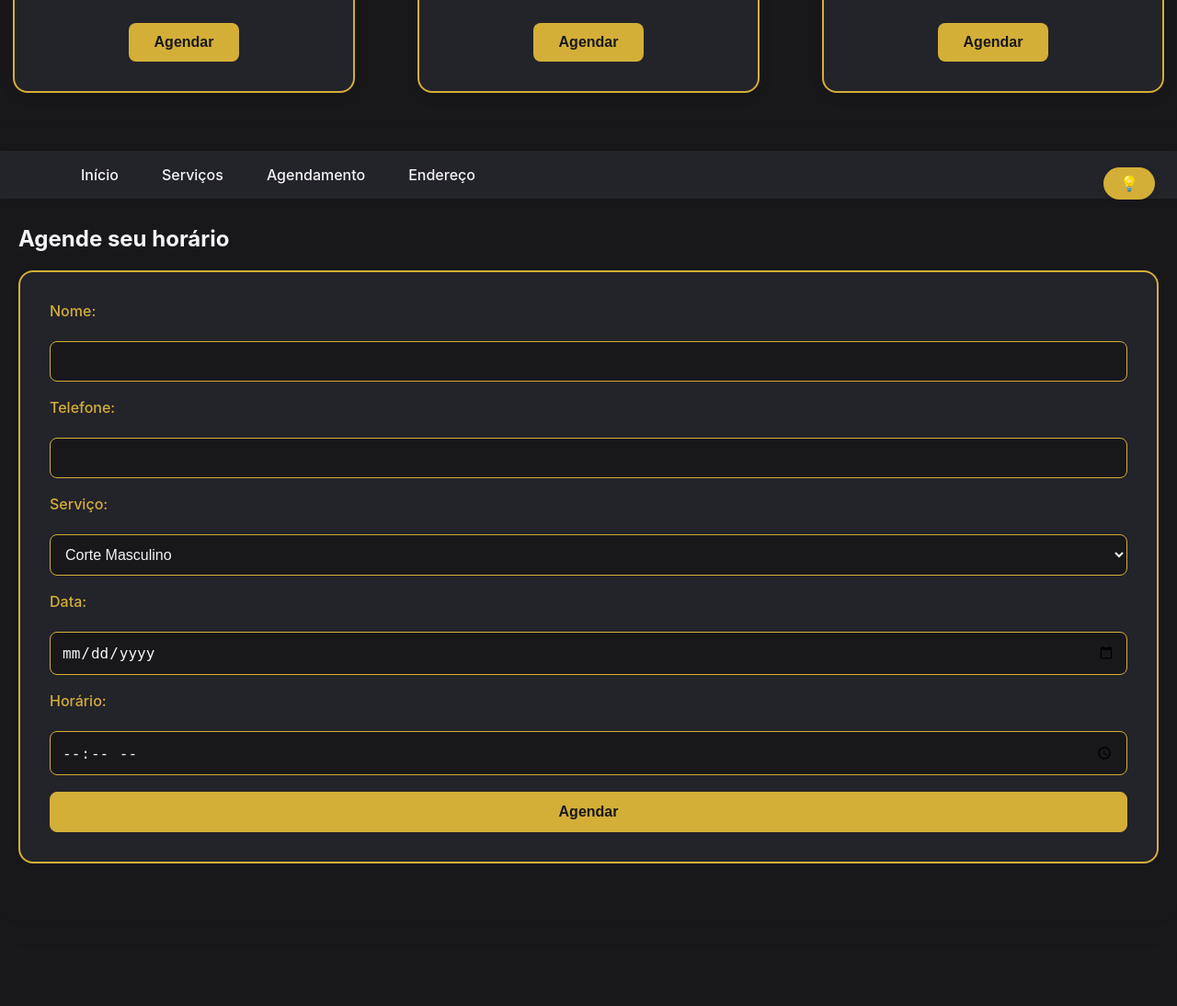
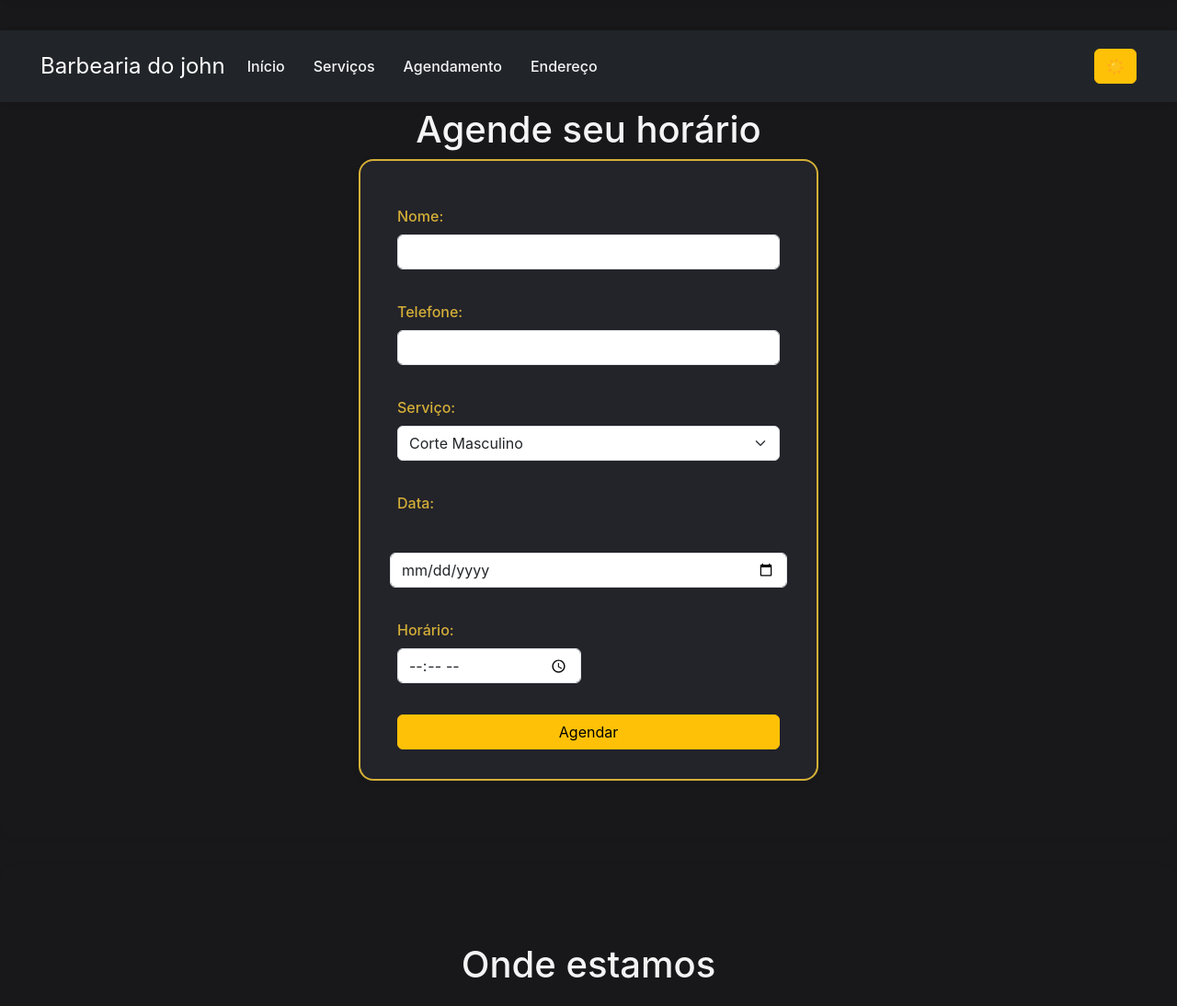
Before and after one commit to Devwjr/sistema-para-barbearia, a PHP site: page / in a window 1280 px wide, after a click on "Agendamento". Shown: the part 1197-2291 px from the top of the page at 92% size. Run offline with PHP 8.4, Linux system fonts and the light colour scheme.

Commit message:
Descrição das alterações

```diff
--- a/Style.css
+++ b/Style.css
@@ -8,6 +8,10 @@
   --accent-hover: #b8952e;
   --bg-navbar: #23232a;
   --bg-section: #18181b;
+  --bg-color: #1a1a1a;
+  --text-color: #ffffff;
+  --card-bg: #2a2a2a;
+  --card-text: #ffffff;
 }
 
 .light-mode {
@@ -19,6 +23,10 @@
   --accent-hover: #b8952e;
   --bg-navbar: #fff;
   --bg-section: #f4f4f5;
+  --bg-color: #ffffff;
+  --text-color: #1a1a1a;
+  --card-bg: #ffffff;
+  --card-text: #1a1a1a;
 }
 
 body {
@@ -119,7 +127,7 @@
 .header {
   text-align: center;
   padding: 120px 20px 60px 20px;
-  background: url('https://images.unsplash.com/photo-1599351431202-1e0f0137899a?w=1200&auto=format&fit=crop&q=60') no-repeat center center/cover;
+  background: url('https://images.unsplash.com/photo-1585747860715-2ba37e788b70?w=500&auto=format&fit=crop&q=60&ixlib=rb-4.1.0&ixid=M3wxMjA3fDB8MHxzZWFyY2h8NHx8YmFyYmVhcmlhfGVufDB8fDB8fHww') no-repeat center center/cover;
   color: var(--text-main);
   min-height: 60vh;
   display: flex;
@@ -187,6 +195,8 @@
   text-align: center;
   box-shadow: 0 4px 16px rgba(0,0,0,0.08);
   transition: box-shadow 0.3s, background 0.3s;
+  background-color: var(--card-bg);
+  color: var(--card-text);
 }
 
 .card:hover {
@@ -351,3 +361,7 @@
 .toggle-mode:hover {
   background: var(--accent-hover);
 }
+
+.card-title, .card-text, .list-unstyled {
+  color: var(--card-text);
+}
--- a/index.php
+++ b/index.php
@@ -1,10 +1,11 @@
-
 <!DOCTYPE html>
 <html lang="pt-BR">
 <head>
   <meta charset="UTF-8">
   <meta name="viewport" content="width=device-width, initial-scale=1.0">
-  <title>Barbearia Estilo</title>
+  <title>Barbearia do John</title>
+  <!-- Bootstrap CSS -->
+  <link href="https://cdn.jsdelivr.net/npm/bootstrap@5.3.2/dist/css/bootstrap.min.css" rel="stylesheet">
   <link rel="stylesheet" href="Style.css">
   <script>
     function toggleMenu() {
@@ -14,22 +15,22 @@
   </script>
 </head>
 <body>
-
-  <nav class="navbar">
-    <div class="container">
-      <ul class="navbar-nav">
-        <li class="nav-item"><a href="#header">Início</a></li>
-        <li class="nav-item"><a href="#servicos">Serviços</a></li>
-        <li class="nav-item"><a href="#formulario">Agendamento</a></li>
-        <li class="nav-item"><a href="#endereco">Endereço</a></li>
+  <nav class="navbar navbar-expand-lg navbar-dark bg-dark">
+    <div class="container-fluid">
+      <a class="navbar-brand" href="#header">Barbearia do john</a>
+      <button class="navbar-toggler" type="button" data-bs-toggle="collapse" data-bs-target="#navbarNav" aria-controls="navbarNav" aria-expanded="false" aria-label="Toggle navigation">
+        <span class="navbar-toggler-icon"></span>
+      </button>
+      <div class="collapse navbar-collapse" id="navbarNav">
+        <ul class="navbar-nav me-auto mb-2 mb-lg-0">
+          <li class="nav-item"><a class="nav-link" href="#header">Início</a></li>
+          <li class="nav-item"><a class="nav-link" href="#servicos">Serviços</a></li>
+          <li class="nav-item"><a class="nav-link" href="#formulario">Agendamento</a></li>
+          <li class="nav-item"><a class="nav-link" href="#endereco">Endereço</a></li>
         </ul>
-      <button class="toggle-mode" id="toggleTheme" title="Alternar tema" onclick="toggleMode()">
-        <span id="iconLamp">💡</span>
+        <button class="btn btn-warning" id="toggleTheme" title="Alternar tema" onclick="toggleMode()">
+          <span id="iconLamp">☀️</span>
         </button>
-      <div class="navbar-toggle" onclick="toggleMenu()">
-        <span></span>
-        <span></span>
-        <span></span>
       </div>
     </div>
   </nav>
@@ -37,12 +38,12 @@
     function toggleMode() {
       document.body.classList.toggle('light-mode');
       localStorage.setItem('theme', document.body.classList.contains('light-mode') ? 'light' : 'dark');
-      document.getElementById('iconLamp').textContent = document.body.classList.contains('light-mode') ? '🔆' : '💡';
+  document.getElementById('iconLamp').textContent = document.body.classList.contains('light-mode') ? '☀️' : '🌙';
     }
     window.onload = function() {
       if(localStorage.getItem('theme') === 'light') {
         document.body.classList.add('light-mode');
-        document.getElementById('iconLamp').textContent = '🔆';
+        document.getElementById('iconLamp').textContent = '☀️';
       }
     }
   </script>
@@ -57,100 +58,143 @@
 
 
   <section class="serviços section" id="servicos">
-    <h1>Nossos Serviços</h1>
-    <div class="cards" style="display:grid;grid-template-columns:repeat(auto-fit,minmax(320px,1fr));gap:40px;justify-items:center;align-items:stretch;">
-      <div class="card" style="display:flex;flex-direction:column;align-items:center;justify-content:space-between;">
-        <img src="https://images.unsplash.com/photo-1517836357463-d25dfeac3438?w=400&q=80" alt="Corte Masculino" style="width:100%;max-width:220px;border-radius:12px;box-shadow:0 2px 12px rgba(0,0,0,0.12);margin-bottom:18px;">
-        <h2>Corte Masculino</h2>
-        <div class="preco">R$ 35 <span>/ sessão</span></div>
-        <ul>
+    <h1 class="text-center my-4">Nossos Serviços</h1>
+    <div class="row justify-content-center">
+      <div class="col-md-4 mb-4">
+        <div class="card h-100 shadow">
+          <img src="https://images.unsplash.com/photo-1605497788044-5a32c7078486?w=500&auto=format&fit=crop&q=60&ixlib=rb-4.1.0&ixid=M3wxMjA3fDB8MHxzZWFyY2h8M3x8Y29ydGUlMjBkZSUyMGNhYmVsb3xlbnwwfHwwfHx8MA%3D%3D class="card-img-top" alt="Corte Masculino">
+          <div class="card-body d-flex flex-column">
+            <h5 class="card-title">Corte Masculino</h5>
+            <p class="card-text"><strong>R$ 35</strong> <span>/ sessão</span></p>
+            <ul class="list-unstyled mb-3">
               <li>Estilo clássico ou moderno</li>
               <li>Finalização com produtos premium</li>
             </ul>
-        <button onclick="document.getElementById('formulario').scrollIntoView()">Agendar</button>
+            <button class="btn btn-warning mt-auto">Agendar</button>
           </div>
-      <div class="card" style="display:flex;flex-direction:column;align-items:center;justify-content:space-between;">
-        <img src="https://images.unsplash.com/photo-1511367461989-f85a21fda167?w=400&q=80" alt="Barba" style="width:100%;max-width:220px;border-radius:12px;box-shadow:0 2px 12px rgba(0,0,0,0.12);margin-bottom:18px;">
-        <h2>Barba</h2>
-        <div class="preco">R$ 25 <span>/ sessão</span></div>
-        <ul>
+        </div>
+      </div>
+
+      <div class="col-md-4 mb-4">
+        <div class="card h-100 shadow">
+          <img src="https://images.unsplash.com/photo-1733995471058-3d6ff2013de3?w=500&auto=format&fit=crop&q=60&ixlib=rb-4.1.0&ixid=M3wxMjA3fDB8MHxzZWFyY2h8N3x8Y29ydGUlMjBkZSUyMGJhcmJhJTIwYmFyYmVhcmlhfGVufDB8fDB8fHww" class="card-img-top" alt="Barba">
+          <div class="card-body d-flex flex-column">
+            <h5 class="card-title">Barba</h5>
+            <p class="card-text"><strong>R$ 25</strong> <span>/ sessão</span></p>
+            <ul class="list-unstyled mb-3">
               <li>Desenho e aparo</li>
               <li>Toalha quente</li>
             </ul>
-        <button onclick="document.getElementById('formulario').scrollIntoView()">Agendar</button>
+            <button class="btn btn-warning mt-auto">Agendar</button>
           </div>
-      <div class="card" style="display:flex;flex-direction:column;align-items:center;justify-content:space-between;">
-        <img src="https://images.unsplash.com/photo-1520880867055-1e30d1cb001c?w=400&q=80" alt="Combo Corte + Barba" style="width:100%;max-width:220px;border-radius:12px;box-shadow:0 2px 12px rgba(0,0,0,0.12);margin-bottom:18px;">
-        <h2>Combo Corte + Barba</h2>
-        <div class="preco">R$ 55 <span>/ sessão</span></div>
-        <ul>
+        </div>
+      </div>
+
+      <div class="col-md-4 mb-4">
+        <div class="card h-100 shadow">
+          <img src="https://images.unsplash.com/photo-1705976063599-39e79ab87bb1?w=500&auto=format&fit=crop&q=60&ixlib=rb-4.1.0&ixid=M3wxMjA3fDB8MHxzZWFyY2h8NHx8Y29ydGUlMjBiYXJiZWFyaWF8ZW58MHx8MHx8fDA%3D" class="card-img-top" alt="Combo">
+          <div class="card-body d-flex flex-column">
+            <h5 class="card-title">Combo Corte + Barba</h5>
+            <p class="card-text"><strong>R$ 55</strong> <span>/ sessão</span></p>
+            <ul class="list-unstyled mb-3">
               <li>Pacote completo</li>
               <li>Desconto especial</li>
             </ul>
-        <button onclick="document.getElementById('formulario').scrollIntoView()">Agendar</button>
+            <button class="btn btn-warning mt-auto">Agendar</button>
+          </div>
+        </div>
       </div>
     </div>
   </section>
 
 
   <section class="section light" id="formulario">
-    <h1>Agende seu horário</h1>
-    <form id="formAgendamento" action="processar_agendamento.php" method="POST" onsubmit="return mostrarModal();">
-      <label for="nome">Nome:</label>
-      <input type="text" id="nome" name="nome" required>
+    <h1 class="text-center my-4">Agende seu horário</h1>
+    <form id="formAgendamento" action="processar_agendamento.php" method="POST" class="row g-3 mx-auto" style="max-width:500px;" onsubmit="return mostrarModal();">
+      <div class="col-12">
+        <label for="nome" class="form-label">Nome:</label>
+                <input type="text" class="form-control" id="nome" name="nome" required>
 
-      <label for="telefone">Telefone:</label>
-      <input type="text" id="telefone" name="telefone" required>
-
-      <label for="servico">Serviço:</label>
-      <select id="servico" name="servico" required>
+      </div>
+      <div class="col-12">
+        <label for="telefone" class="form-label">Telefone:</label>
+        <input type="text" class="form-control" id="telefone" name="telefone" required>
+      </div>
+      <div class="col-12">
+        <label for="servico" class="form-label">Serviço:</label>
+        <select class="form-select" id="servico" name="servico" required>
           <option value="Corte Masculino">Corte Masculino</option>
           <option value="Barba">Barba</option>
           <option value="Combo Corte + Barba">Combo Corte + Barba</option>
         </select>
-
-      <label for="data">Data:</label>
-      <input type="date" id="data" name="data" required>
-
-      <label for="horario">Horário:</label>
-      <input type="time" id="horario" name="horario" required>
-
-      <button type="submit">Agendar</button>
+      </div>
+        <label for="data" class="form-label">Data:</label>
+        <input type="date" class="form-control" id="data" name="data" required>
+      </div>
+      <div class="col-6">
+        <label for="horario" class="form-label">Horário:</label>
+        <input type="time" class="form-control" id="horario" name="horario" required>
+      </div>
+      <div class="col-12 text-center">
+        <button type="submit" class="btn btn-warning w-100">Agendar</button>
+      </div>
     </form>
-    <div id="modalSucesso" style="display:none;position:fixed;top:0;left:0;width:100vw;height:100vh;background:rgba(0,0,0,0.7);z-index:999;justify-content:center;align-items:center;">
-      <div style="background:#fff;color:#222;padding:40px 30px;border-radius:10px;text-align:center;max-width:300px;margin:auto;">
-        <h2 style="color:#d4af37;">Agendamento marcado com sucesso!</h2>
-        <button onclick="fecharModal()" style="margin-top:20px;background:#d4af37;color:#000;padding:10px 20px;border:none;border-radius:5px;cursor:pointer;">Fechar</button>
+    <div id="modalSucesso" class="modal fade" tabindex="-1" aria-labelledby="modalLabel" aria-hidden="true">
+      <div class="modal-dialog modal-dialog-centered">
+            class="card-img-top" alt="Combo Corte + Barba">
+          <div class="modal-header">
+            <h5 class="modal-title" id="modalLabel" style="color:#d4af37;">Agendamento marcado com sucesso!</h5>
+            <button type="button" class="btn-close" data-bs-dismiss="modal" aria-label="Fechar"></button>
+          </div>
+          <div class="modal-footer">
+            <button type="button" class="btn btn-warning" data-bs-dismiss="modal">Fechar</button>
+          </div>
+        </div>
       </div>
     </div>
     <script>
       function mostrarModal() {
-        document.getElementById('modalSucesso').style.display = 'flex';
+        var modal = new bootstrap.Modal(document.getElementById('modalSucesso'));
+        modal.show();
         setTimeout(function(){
           document.getElementById('formAgendamento').submit();
         }, 1200);
         return false;
       }
       function fecharModal() {
-        document.getElementById('modalSucesso').style.display = 'none';
+        var modal = bootstrap.Modal.getInstance(document.getElementById('modalSucesso'));
+        modal.hide();
       }
     </script>
   </section>
 
 
   <section class="section light" id="endereco">
-    <h1>Onde estamos</h1>
-    <div style="display:grid;grid-template-columns:1fr 1fr;gap:30px;align-items:center;max-width:800px;margin:auto;">
-      <div>
-        <p style="font-size:1.2rem;">Rua do Estilo, 123<br>Centro, Cidade<br>Telefone: (99) 99999-9999</p>
-        <a href="https://www.google.com/maps" target="_blank" style="color:#d4af37;text-decoration:underline;">Ver no Google Maps</a>
+    <h1 class="text-center my-4">Onde estamos</h1>
+    <div class="container">
+      <div class="row align-items-center justify-content-center">
+        <div class="col-md-6 mb-4">
+          <div class="card shadow">
+            <div class="card-body">
+              <h5 class="card-title">Endereço</h5>
+              <p class="card-text mb-2">Rua do Estilo, 123<br>Centro, Cidade<br>Telefone: (99) 99999-9999</p>
+              <a href="https://www.google.com/maps/place/Rua+do+Estilo,+123" target="_blank" class="btn btn-warning">Ver no Google Maps</a>
             </div>
-      <img src="Img/fundo.jpg" alt="Barbearia" style="max-width:400px; width:100%; border-radius:8px; box-shadow:0 4px 12px rgba(0,0,0,0.3);">
+          </div>
+        </div>
+        <div class="col-md-6 mb-4">
+          <div class="ratio ratio-16x9">
+            <iframe src="https://www.google.com/maps?q=Rua+do+Estilo,+123&output=embed" allowfullscreen loading="lazy" style="border-radius:8px;"></iframe>
+          </div>
+        </div>
+      </div>
     </div>
   </section>
 
   <footer class="footer">
     &copy; 2025 Barbearia Estilo. Todos os direitos reservados.
   </footer>
+  <!-- Bootstrap JS -->
+  <script src="https://cdn.jsdelivr.net/npm/bootstrap@5.3.2/dist/js/bootstrap.bundle.min.js"></script>
 </body>
 </html>
```
Also changed, not shown: Img/fundo.jpg (deleted). Lines whose indentation alone changed are shown as unchanged.
